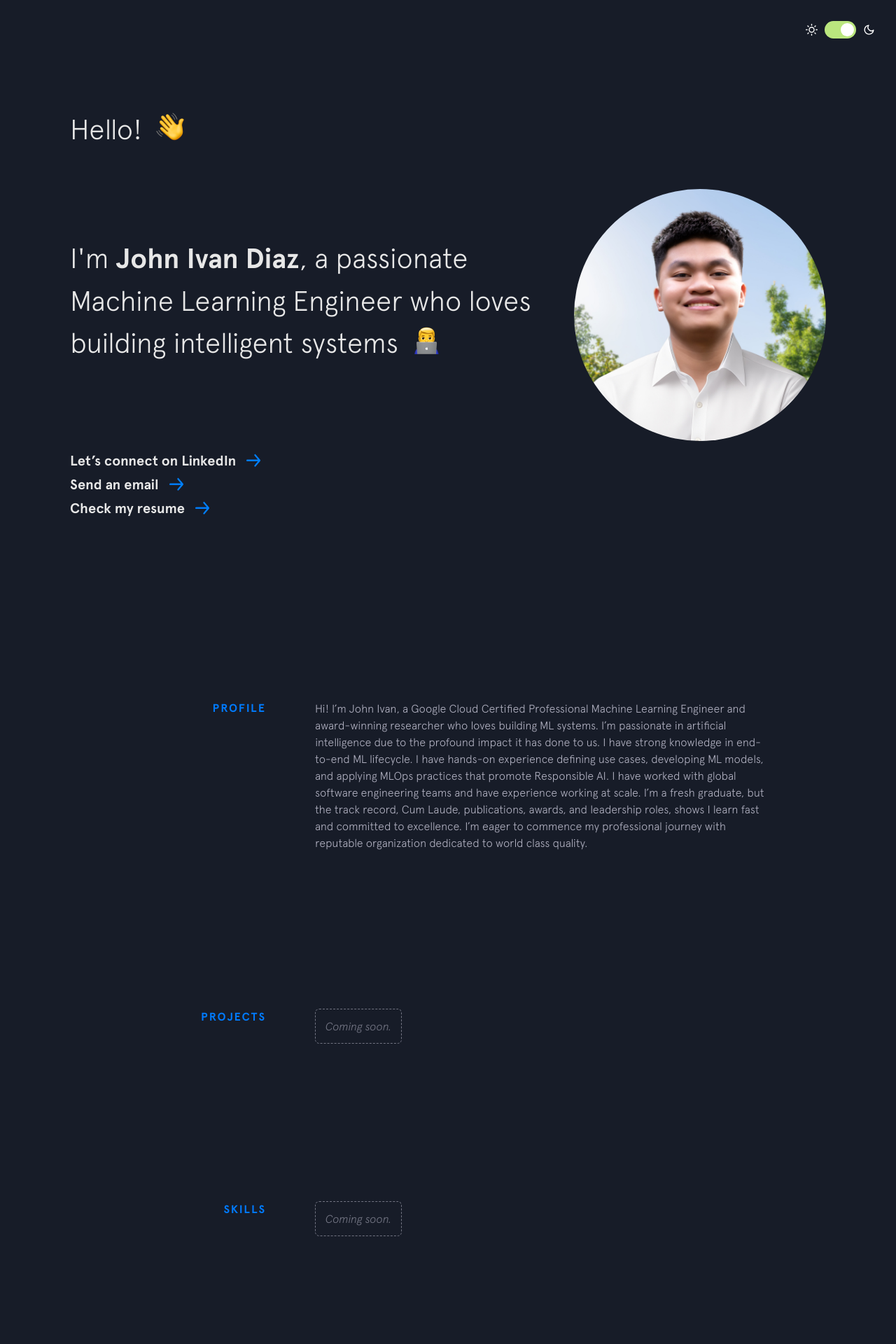
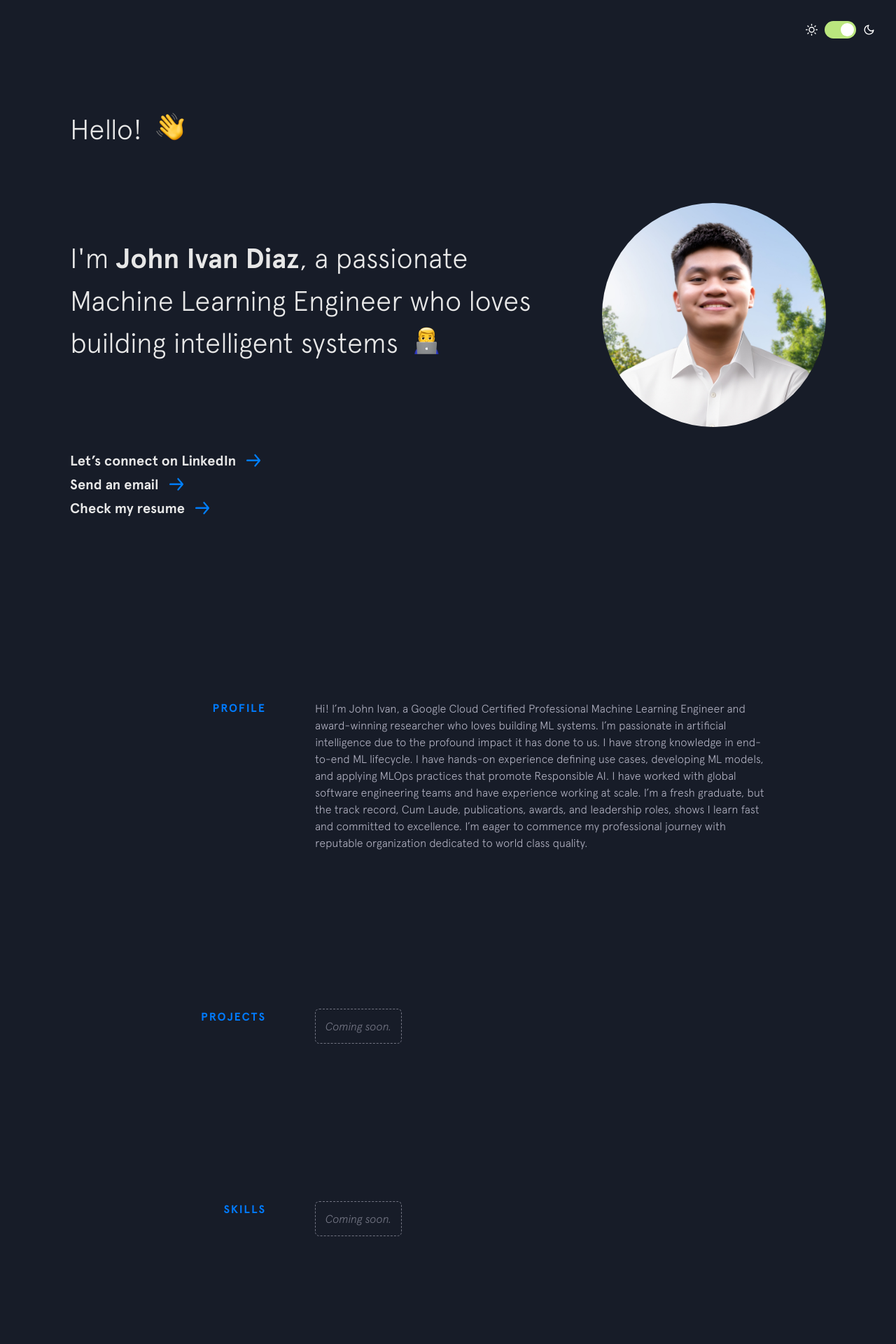
Before and after one commit to ivanintelligence/ivanintelligence.github.io, a Jekyll site: the page built from index.html, in a window 1280 px wide. Shown: the top 1920 px of the page at 70% size. Built offline with Jekyll 4.4.1, drawn with Linux system fonts in a browser that asks for light colours; nearby versions of some CDN libraries.

Commit message:
Working commit

```diff
--- a/css/main.css
+++ b/css/main.css
@@ -196,3 +196,7 @@
   .intro__cta .arrow-link { display: inline-block; margin: 0 0 4px; }
   .intro__cta .intro__contact { margin: 0; }
 }
+
+.intro {
+  --intro-photo-size: clamp(240px, 25vw, 400px);
+}
```
